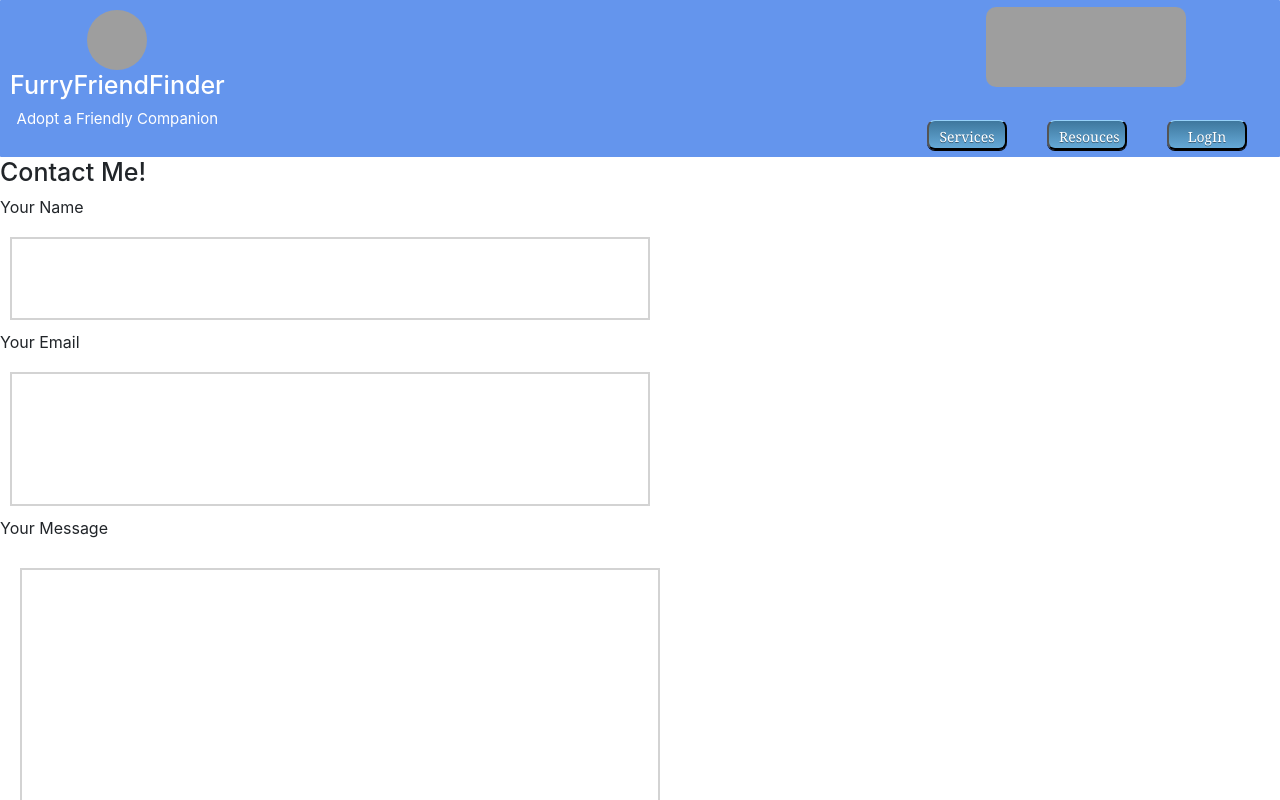
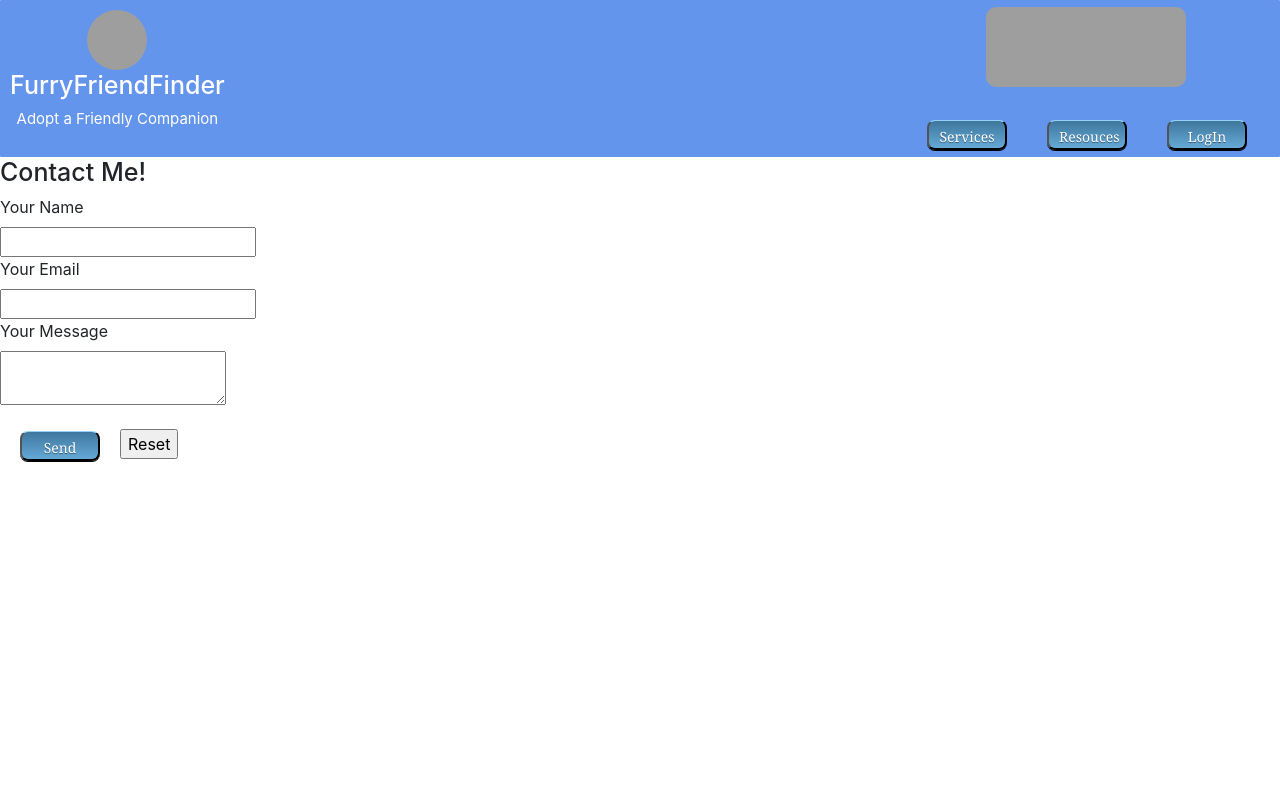
Before and after one commit to Gen081/FurryFriends, a React (Create React App) app in the folder client/: page /pages/animal in a window 1280 px wide. Shown: the top 800 px of the page. Built offline with nearby package versions, Linux system fonts and the light colour scheme; grey boxes are pictures that could not be loaded.

Commit message:
Update contact form

```diff
--- a/client/src/assets/stylesheets/ContactForm.css
+++ b/client/src/assets/stylesheets/ContactForm.css
@@ -1,16 +1,17 @@
-#contactForm input[type="text"],#contactForm textarea {
-    width: 100%;
+    #contactForm input[type="text"],#contactForm textarea {
+    width: 50%;
     font-size: 1.2rem;
-    padding-bottom: 100px;
-    margin: 100px ;
+    padding-bottom: 50px;
+    margin: 10px 10px ;
     border: 2px solid lightgray;
+    resize: vertical;
+
   }
 
-
-
+/*
 .form-field {
   width: 50%;
-  font-size: 1.2rem;
+  font-size: 1rem;
   padding-bottom: 100px;
   margin: 10px 10px;
   border: 2px solid lightgray;
@@ -18,21 +19,22 @@
 
 
 .name-input{
-  width: 50%;
-  font-size: 1.2rem;
+  width: 30%;
+  font-size: 1rem;
+  padding-top: 5px;
   padding-bottom: 50px;
 }
 
 .email-input{
-  width: 50%;
+  width: 10%;
   font-size: 1.2rem;
-  padding-bottom: 100px;
+  padding-bottom: 10px;
 }
 
 .message-text-area{
-    width: 50%;
+    width: 20%;
     font-size: 1.2rem;
     padding-bottom: 50px;
     margin: 20px ;
     border: 2px solid lightgray;
-}
+}  */
--- a/client/src/components/ContactForm.js
+++ b/client/src/components/ContactForm.js
@@ -32,8 +32,6 @@
             <label for="your-message">Your Message</label><br></br>
             <textarea id="your-message"
               name="your-message"
-              cols="20"
-              rows="10"
               className="form-field message-text-area"
               />
           </div>
```
